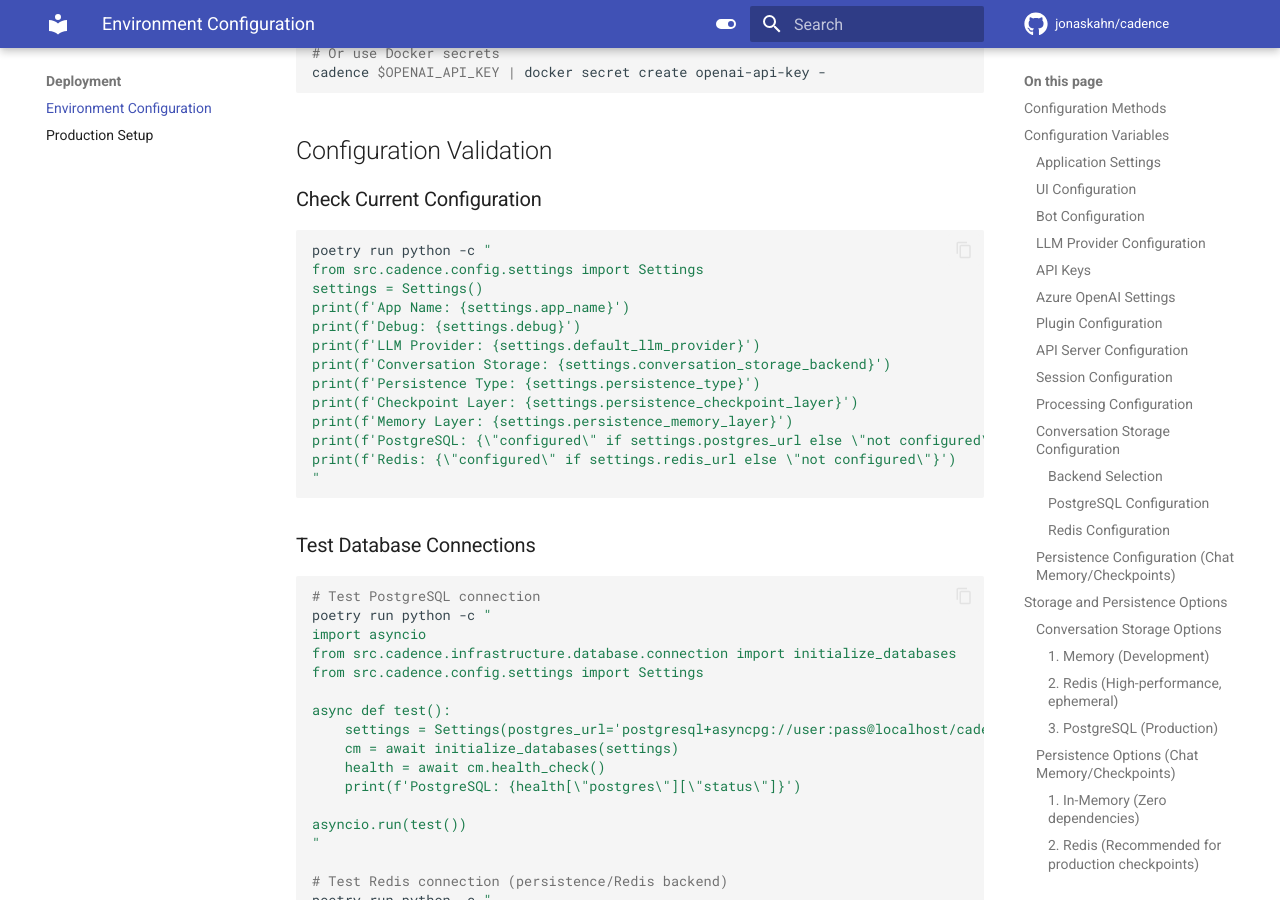
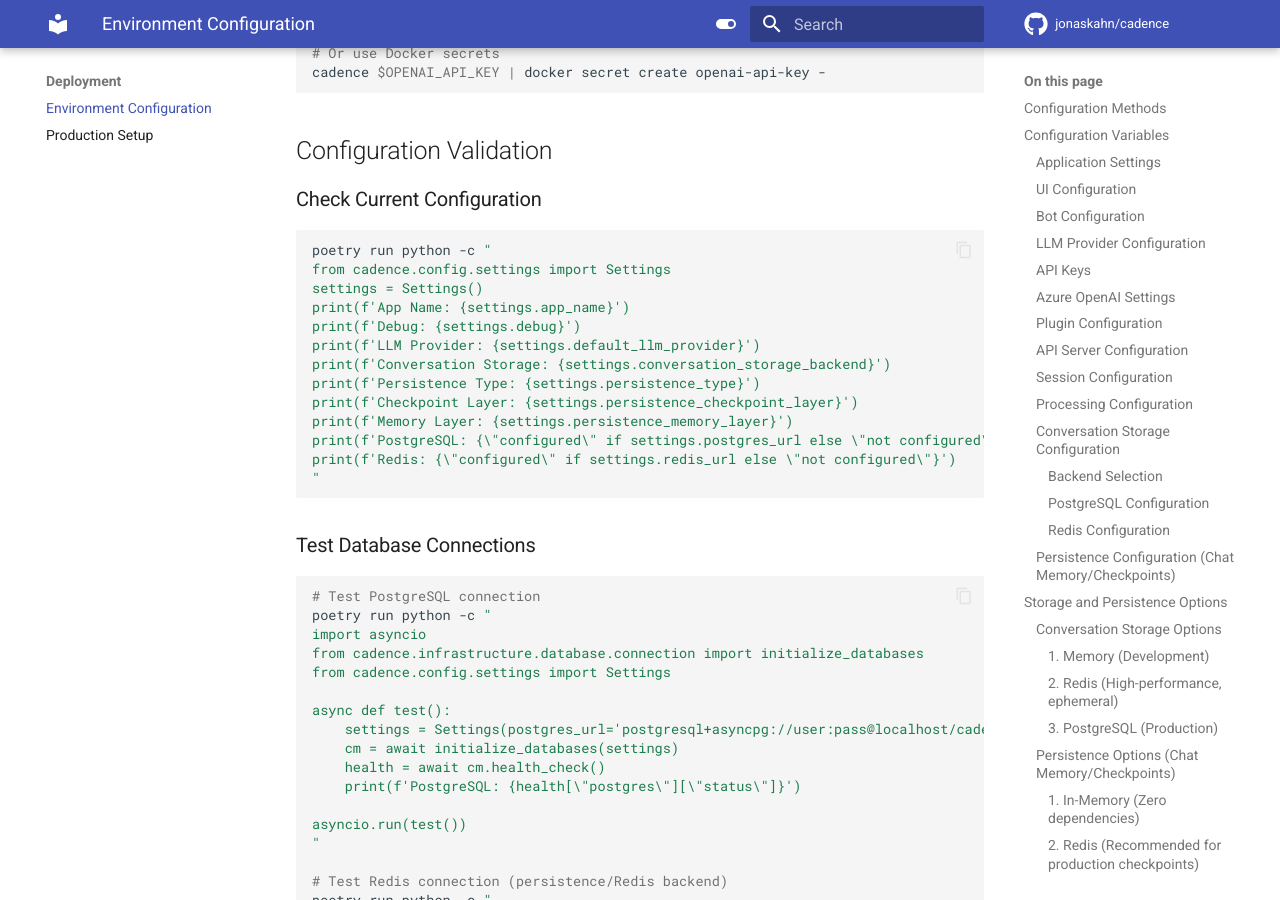
Before and after one commit to jonaskahn/cadence, an MkDocs documentation site: the page built from docs/deployment/environment.md, in a window 1280 px wide and 900 px high, scrolled down 15954 px. Built offline with MkDocs 1.6.1 and Material for MkDocs 9.7.7, drawn with Linux system fonts in a browser that asks for light colours; comment, search, counter and statistics services are not loaded.

Commit message:
Fix wrong import

````diff
--- a/docs/deployment/environment.md
+++ b/docs/deployment/environment.md
@@ -690,7 +690,7 @@ cadence $OPENAI_API_KEY | docker secret create openai-api-key -
 
 ```bash
 poetry run python -c "
-from src.cadence.config.settings import Settings
+from cadence.config.settings import Settings
 settings = Settings()
 print(f'App Name: {settings.app_name}')
 print(f'Debug: {settings.debug}')
@@ -710,8 +710,8 @@ print(f'Redis: {\"configured\" if settings.redis_url else \"not configured\"}')
 # Test PostgreSQL connection
 poetry run python -c "
 import asyncio
-from src.cadence.infrastructure.database.connection import initialize_databases
-from src.cadence.config.settings import Settings
+from cadence.infrastructure.database.connection import initialize_databases
+from cadence.config.settings import Settings
 
 async def test():
     settings = Settings(postgres_url='postgresql+asyncpg://user:pass@localhost/cadence')
````
Also changed, not shown: 1 other file.
